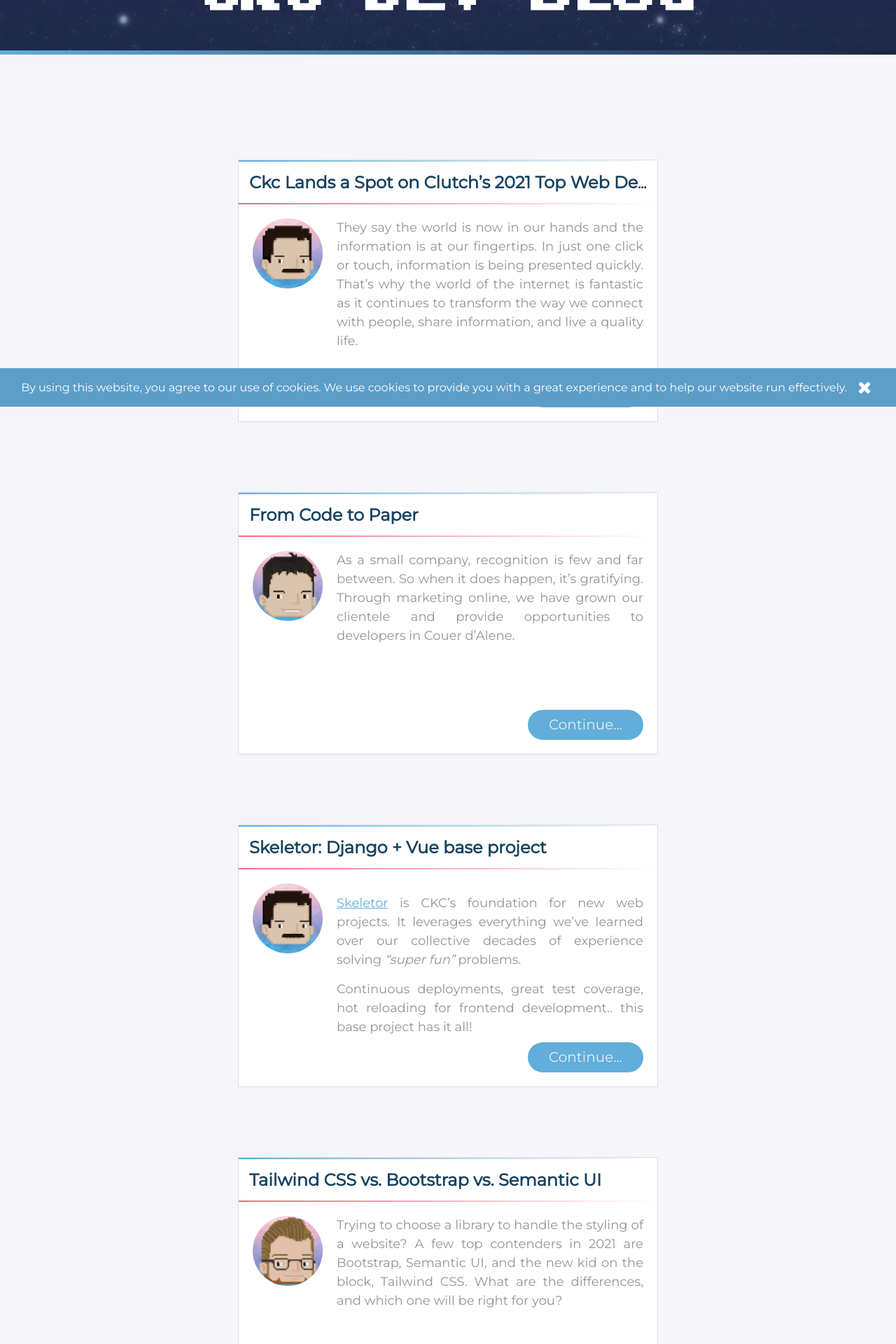
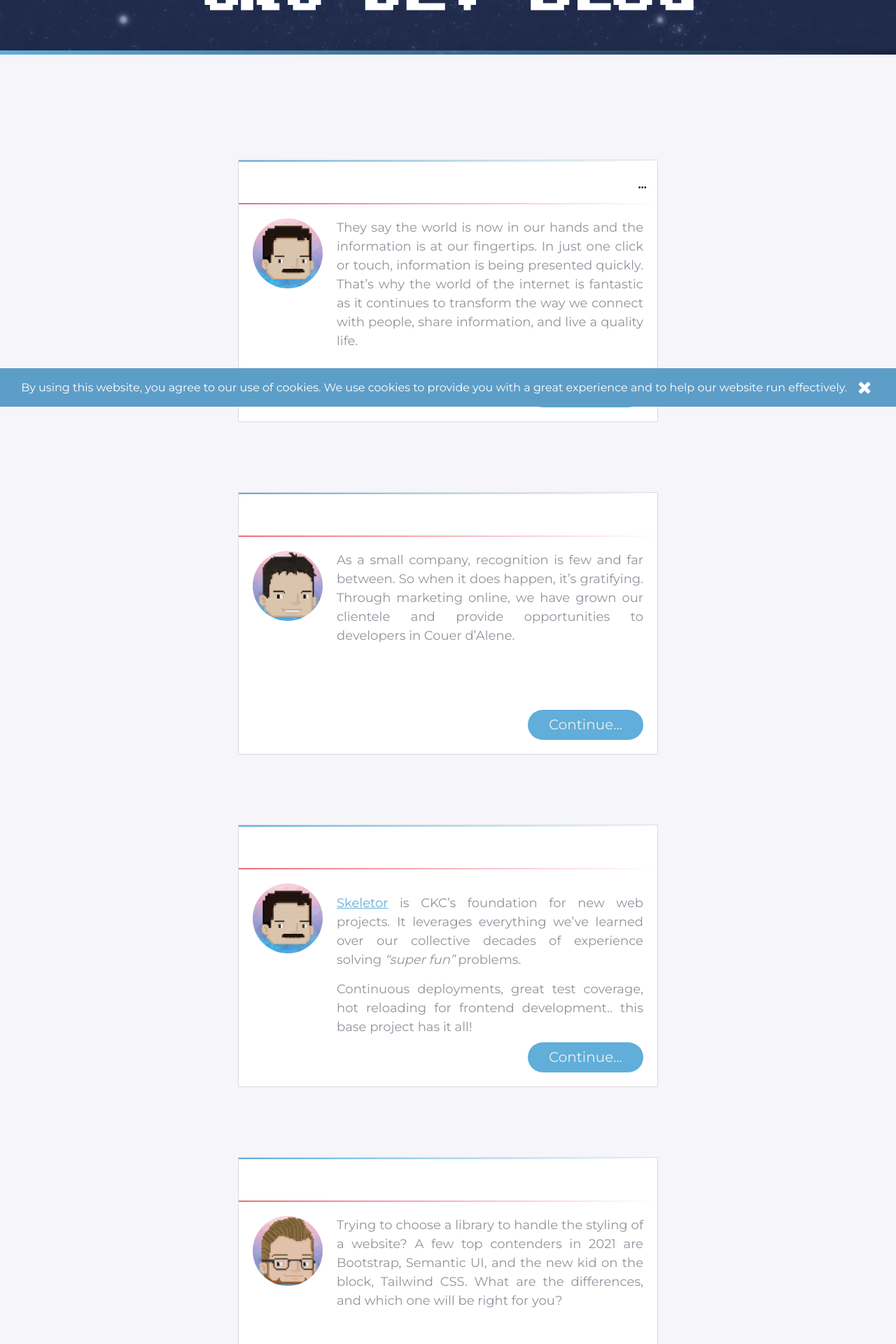
Before and after one commit to ckcollab/ckcollab, a Jekyll site: the page built from blog.html, in a window 1280 px wide. Shown: the part 319-2239 px from the top of the page at 70% size. Built offline with Jekyll 4.4.1, drawn with Linux system fonts in a browser that asks for light colours.

Commit message:
fixed bug

```diff
--- a/assets/css/pages/blog-landing/index.css
+++ b/assets/css/pages/blog-landing/index.css
@@ -183,7 +183,7 @@ section.heading {
 
 .media-heading a {
     text-decoration: none;
-    color: #15425f;
+    color: #ffffff;
     font-size: 24px;
 }
 
```
